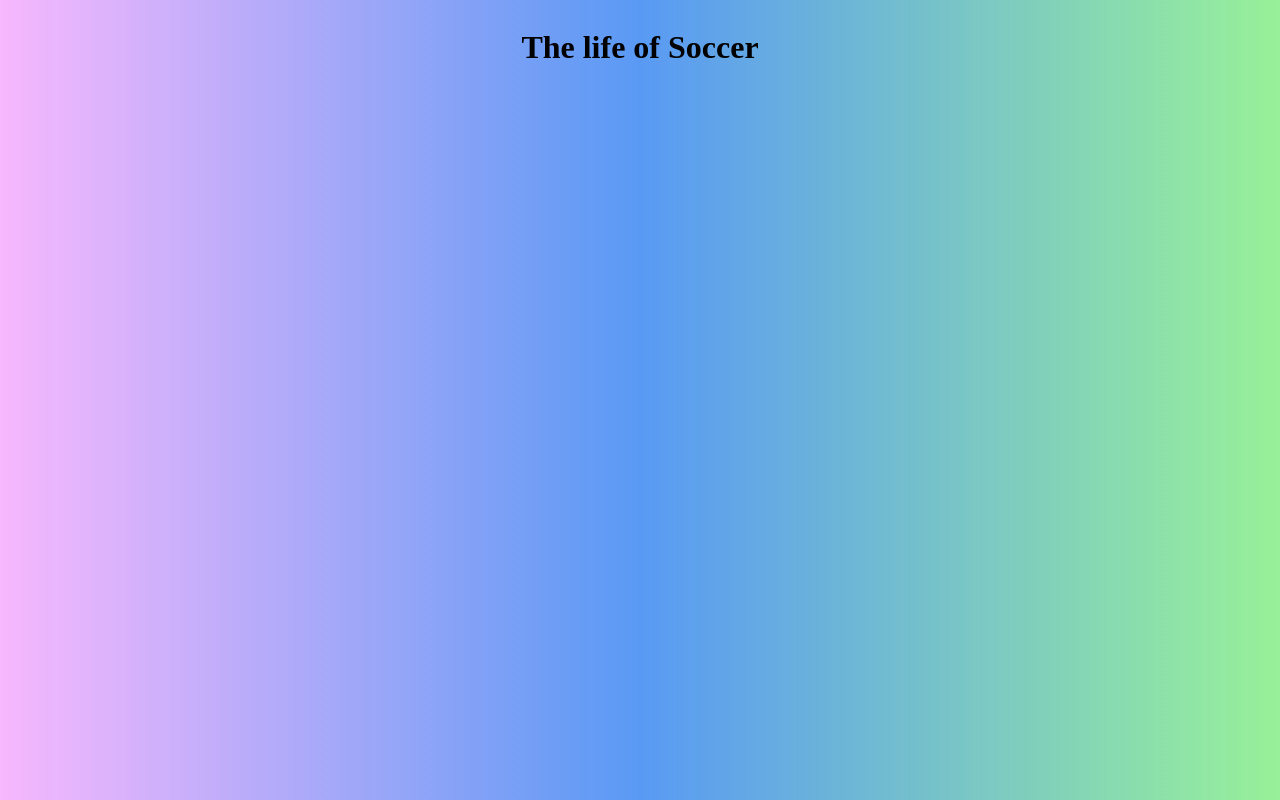
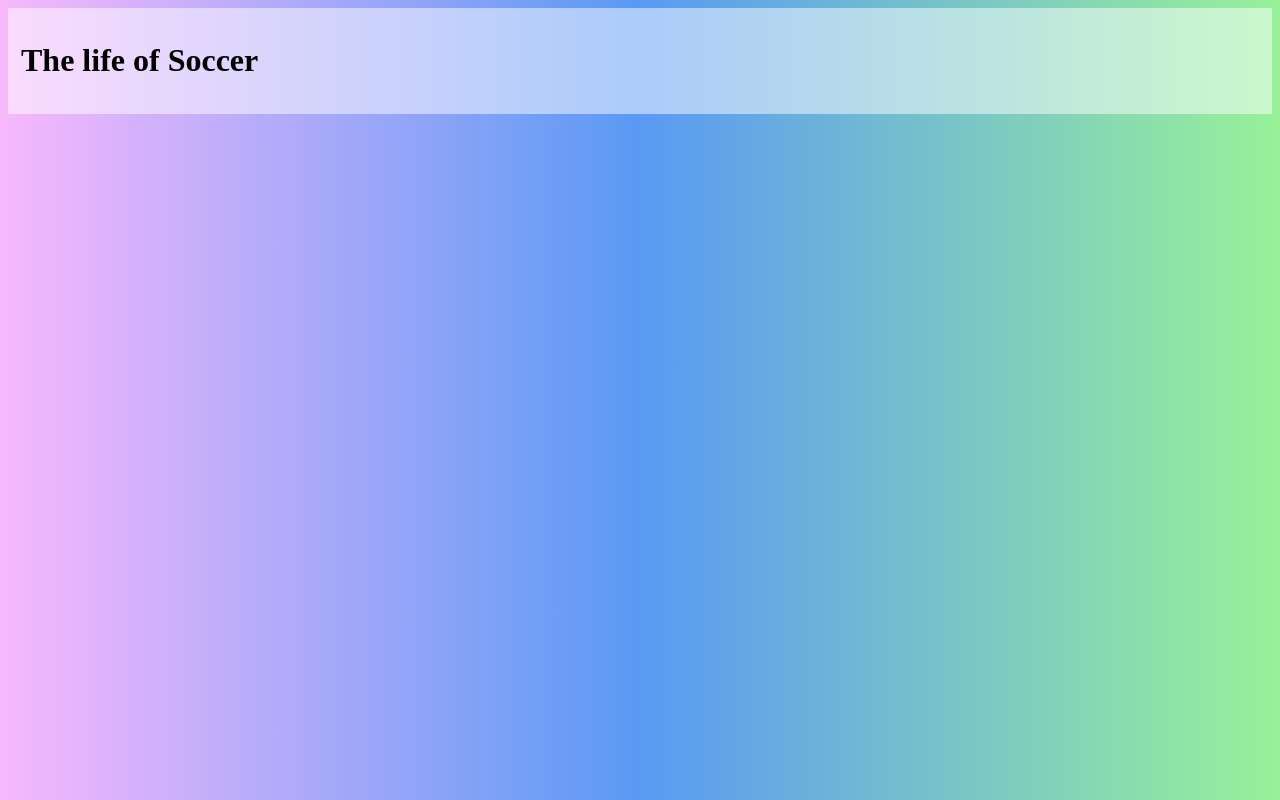
Before and after one commit to Danna60635/Css-final-website-project, a plain HTML site: page index.html in a window 1280 px wide. Drawn offline with Linux system fonts and the light colour scheme; a web font is replaced by a local one.

Commit message:
progress

```diff
--- a/index.html
+++ b/index.html
@@ -7,11 +7,10 @@
     <link rel="stylesheet" href="style.css">
 </head>
 <body>
+
     <div class="header">
         <h1>The life of Soccer</h1>
     </div>
-
-    <div class="main">
 
     </div>
 
--- a/style.css
+++ b/style.css
@@ -5,12 +5,7 @@ body {
 
 .header {
     color   rgb(111, 192, 250);
-    background-color:
+    background-color: rgba(255, 255, 255, 0.489);
     padding: 13px;
     font-family: "Zalando Sans SemiExpanded";
-    display:flex;
-    justify-content: center;
-
-"
-
 }
```
